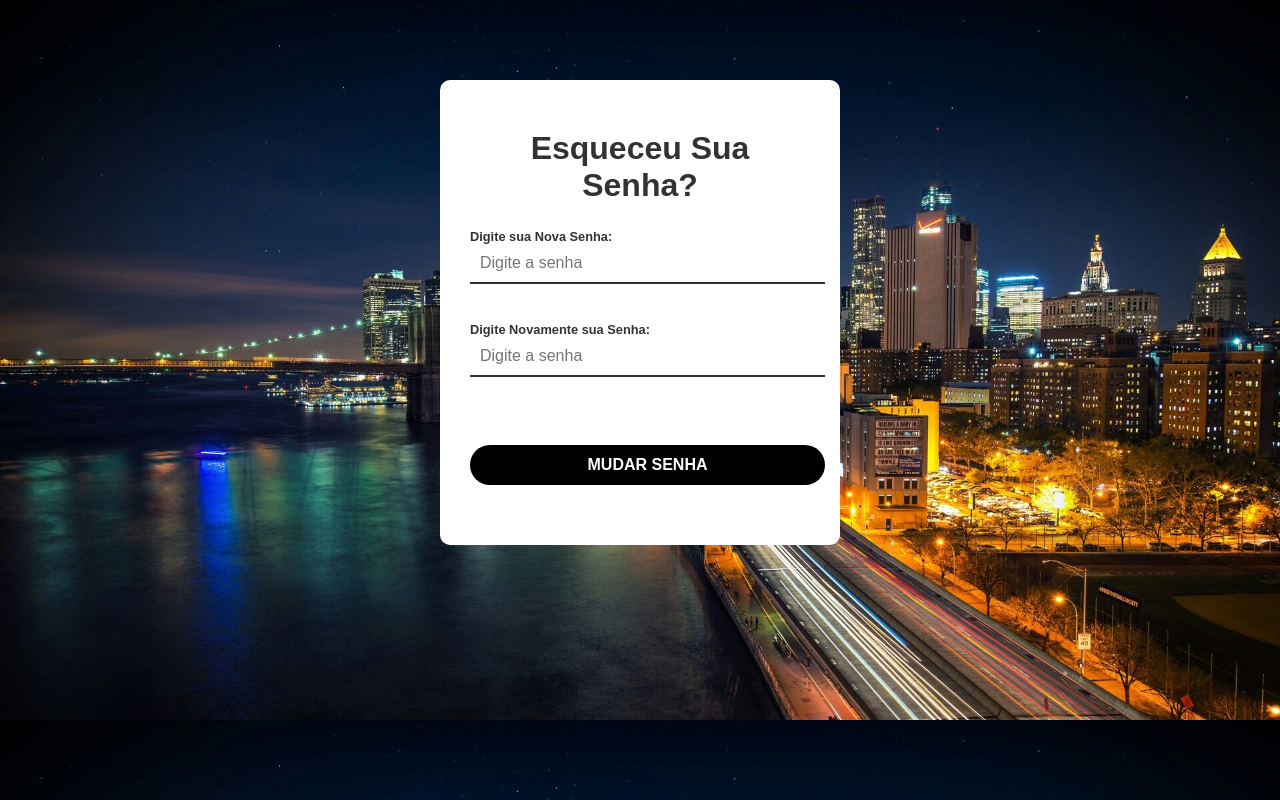
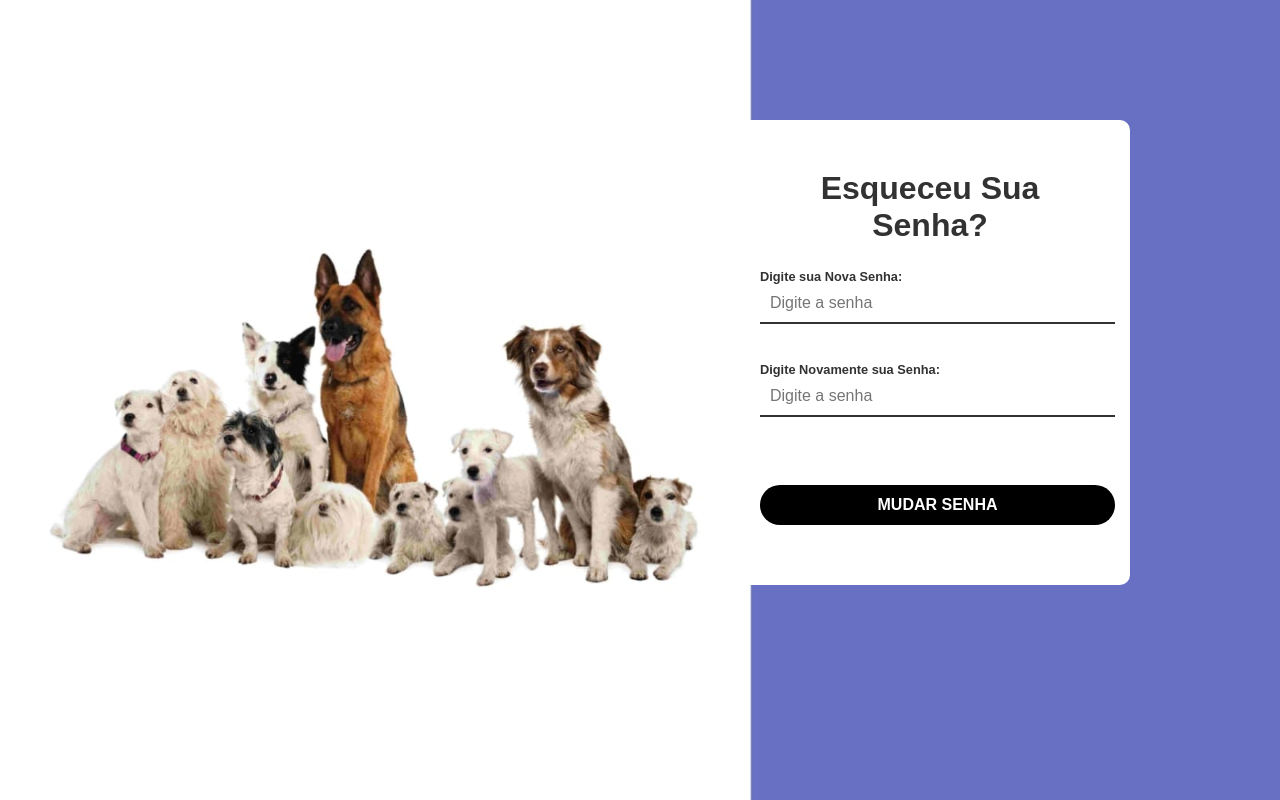
Before and after one commit to Pedrinhous12/pvgs.github.io, a PHP site: page /indx_forgetpass.html in a window 1280 px wide. Run offline with PHP 8.4, Linux system fonts and the light colour scheme.

Commit message:
Update g3.css

```diff
--- a/style/g3.css
+++ b/style/g3.css
@@ -10,7 +10,7 @@
 }
 
 body{
-    background-image: url('../img/bc882c4a00eb417c655026731ae35255.jpg');
+   background-image: url('../img/87a09a5b-bfae-4621-8139-98fc97d7534b.jpg');
     background-size: cover;
 }
 
@@ -38,8 +38,8 @@ h1{
     background-color: white;
     width: 400px;
     margin-left: auto;
-    margin-right: auto;
-    margin-top: 10vh;
+    margin-right: 150px;
+    margin-top: 15vh;
     padding: 20px 30px;
     border-radius: 10px;
     text-align: center;
```
